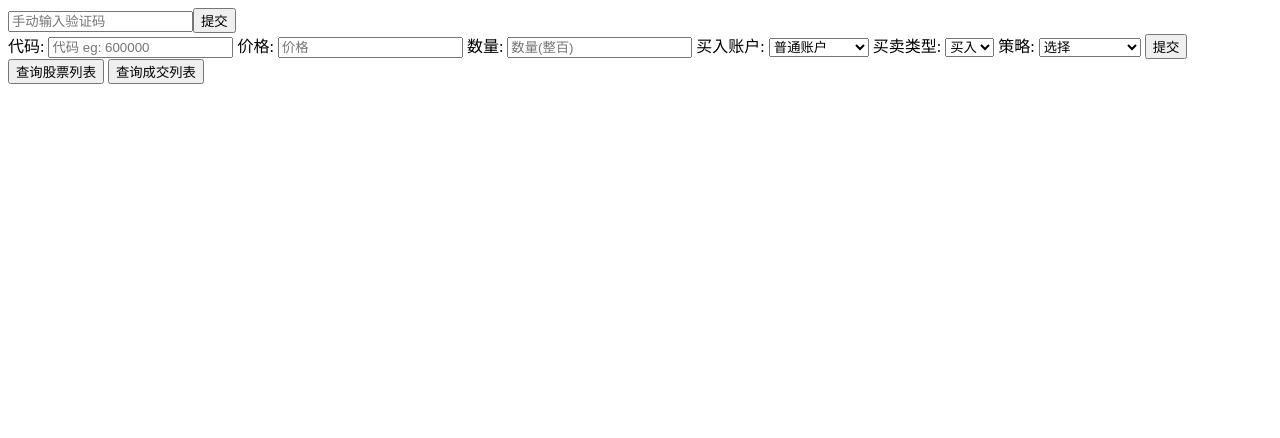
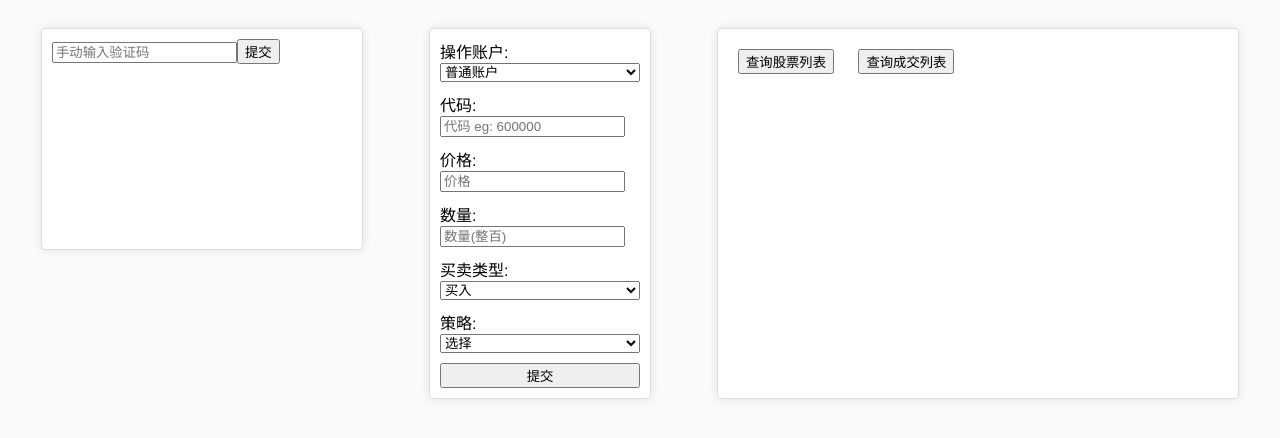
Before and after one commit to JumuFENG/fund_hold_assist, a browser extension: page node/web/index.html in a window 1280 px wide. Drawn offline with nearby package versions, Linux system fonts and the light colour scheme; no server answers.

Commit message:
add stylesheet.

```diff
--- a/node/web/index.html
+++ b/node/web/index.html
@@ -3,11 +3,74 @@
 <head>
   <meta charset="UTF-8">
   <title>验证码识别系统</title>
+  <style>
+    body {
+      font-family: "Helvetica Neue", Helvetica, Arial, sans-serif;
+      background-color: #fafafa;
+    }
+    #captchaContainer {
+      margin: 20px auto;
+      width: 300px;
+      height: 200px;
+      background-color: #fff;
+      border: 1px solid #ddd;
+      border-radius: 5px;
+      box-shadow: 0 0 10px rgba(0,0,0,0.1);
+      padding: 10px;
+    }
+    #tradeContainer {
+      margin: 20px auto;
+      width: 200px;
+      background-color: #fff;
+      border: 1px solid #ddd;
+      border-radius: 5px;
+      box-shadow: 0 0 10px rgba(0,0,0,0.1);
+      padding: 10px;
+    }
+    #infomations {
+      margin: 20px auto;
+      width: 500px;
+      background-color: #fff;
+      border: 1px solid #ddd;
+      border-radius: 5px;
+      box-shadow: 0 0 10px rgba(0,0,0,0.1);
+      padding: 10px;
+    }
+    #stocks {
+      background-color: #f5f5f5;
+    }
+    #deals {
+      background-color: #fff;
+    }
+    #refresh_stocks, #refresh_deals {
+      margin: 10px;
+    }
+    label {
+      display: block;
+      margin-bottom: 10px;
+    }
+    select {
+      width: 100%;
+    }
+    button[type="submit"] {
+      width: 100%;
+    }
+  </style>
 </head>
 <body>
+  <div style="display: flex;">
     <div id="captchaContainer"></div>
     <div id="tradeContainer">
       <form>
+        <label>
+          操作账户:
+          <select name="account">
+            <option value="normal">普通账户</option>
+            <option value="collat">担保品账户</option>
+            <option value="track">模拟账户</option>
+            <option value="track_3b">账户track_3b</option>
+          </select>
+        </label>
         <label>
           代码:
           <input type="text" name="code" placeholder="代码 eg: 600000">
@@ -19,15 +82,6 @@
         <label>
           数量:
           <input type="number" step="100" name="count" placeholder="数量(整百)">
-      </label>
-      <label>
-        买入账户:
-        <select name="account">
-          <option value="normal">普通账户</option>
-          <option value="collat">担保品账户</option>
-          <option value="track">模拟账户</option>
-          <option value="track_3b">账户track_3b</option>
-        </select>
         </label>
         <label>
           买卖类型:
@@ -50,6 +104,8 @@
       <div id="stocks"></div>
       <div id="deals"></div>
     </div>
+</div>
+
   <script src="https://cdn.socket.io/4.5.4/socket.io.min.js"></script>
   <script src="CaptchaUI.js"></script>
   <script>
```
Lines whose indentation alone changed are shown as unchanged.
